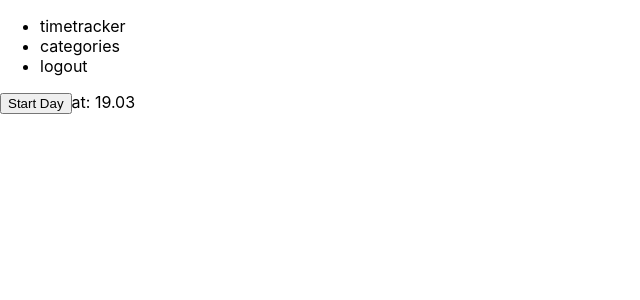
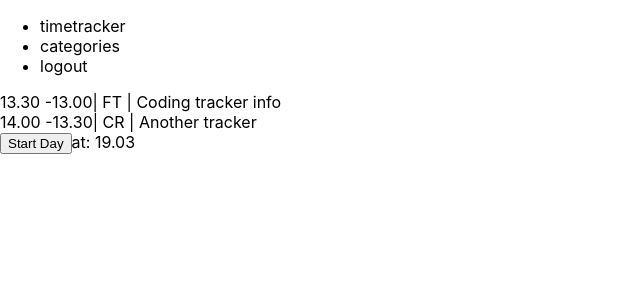
Before and after one commit to ChristopherZinger/timetracker, a Next.js app: page /timetracker in a window 1280 px wide. Shown: the top 300 px of the page, without its empty margins (0-640 px from the left). Built offline with nearby package versions, Linux system fonts and the light colour scheme; no server answers; sample sign-in values are in the browser's storage.

Commit message:
getTodaysTrackers hook

```diff
--- a/components/apiHooks/getActiveCategories.ts
+++ b/components/apiHooks/getActiveCategories.ts
@@ -6,14 +6,14 @@ const categories: TCategory[] = [
   {
     abbreviation: 'FT',
     name: 'Free Time',
-    id: Math.floor(Math.random() * 1000).toString(),
+    id: '2',
     isActive: true
   }
   ,
   {
     abbreviation: 'CR',
     name: 'Core Responsibility',
-    id: Math.floor(Math.random() * 1000).toString(),
+    id: '1',
     isActive: true
   }
 ]
--- /dev/null
+++ b/components/apiHooks/getTodaysTrackers.ts
@@ -0,0 +1,38 @@
+import { useEffect, useState } from 'react'
+import { TTracker } from '../../types/domains/Timetracker'
+
+const getTrackers = (): Promise<TTracker[]> => new Promise((res) => res([
+  {
+    category: '2',
+    end: new Date('Sat May 28 2022 15:00:00 GMT+0200').getTime(),
+    start: new Date('Sat May 28 2022 15:30:00 GMT+0200').getTime(),
+    id: 'asdfasdf',
+    info: 'Coding tracker info'
+  },
+  {
+    category: '1',
+    end: new Date('Sat May 28 2022 15:30:00 GMT+0200').getTime(),
+    start: new Date('Sat May 28 2022 16:00:00 GMT+0200').getTime(),
+    id: 'asdfasdf',
+    info: 'Another tracker'
+  }
+]))
+
+export default function useGetTodaysTrackers () {
+  const [data, setData] = useState<undefined | TTracker[]>(undefined)
+  const [isLoading, setIsLoading] = useState(false)
+  const [error, setError] = useState<undefined | Error>(undefined)
+
+  useEffect(() => {
+    setIsLoading(true)
+    getTrackers().then(d => {
+      setData(d)
+      setIsLoading(false)
+    }).catch(err => {
+      setError(err)
+      setIsLoading(false)
+    })
+  }, [])
+
+  return { error, data, isLoading }
+}
--- a/pages/timetracker.tsx
+++ b/pages/timetracker.tsx
@@ -2,6 +2,7 @@ import dayjs from "dayjs";
 import { useRouter } from "next/router";
 import { ReactElement, useEffect, useState } from "react";
 import useGetActiveCategories from "../components/apiHooks/getActiveCategories";
+import useGetTodaysTrackers from "../components/apiHooks/getTodaysTrackers";
 import LoadingBox from "../components/LoadingBox";
 import Nav from "../components/Nav";
 import { useTick } from "../components/timer/Tick";
@@ -17,6 +18,13 @@ export default function Timetracker() {
   const [start, setStart] = useState<number | undefined>(undefined);
   const tick = useTick();
   const { data: categories } = useGetActiveCategories();
+  const { data: todaysTrackers } = useGetTodaysTrackers();
+
+  useEffect(() => {
+    if (todaysTrackers) {
+      setTrackers(todaysTrackers);
+    }
+  }, todaysTrackers);
 
   useEffect(() => {
     setNow(tick);
@@ -38,7 +46,9 @@ export default function Timetracker() {
     <div>
       <Nav />
       <section>
-        <TimetrackerList list={trackers} categories={categories} />
+        {trackers?.length && categories && (
+          <TimetrackerList list={trackers} categories={categories} />
+        )}
       </section>
 
       <section>
```
